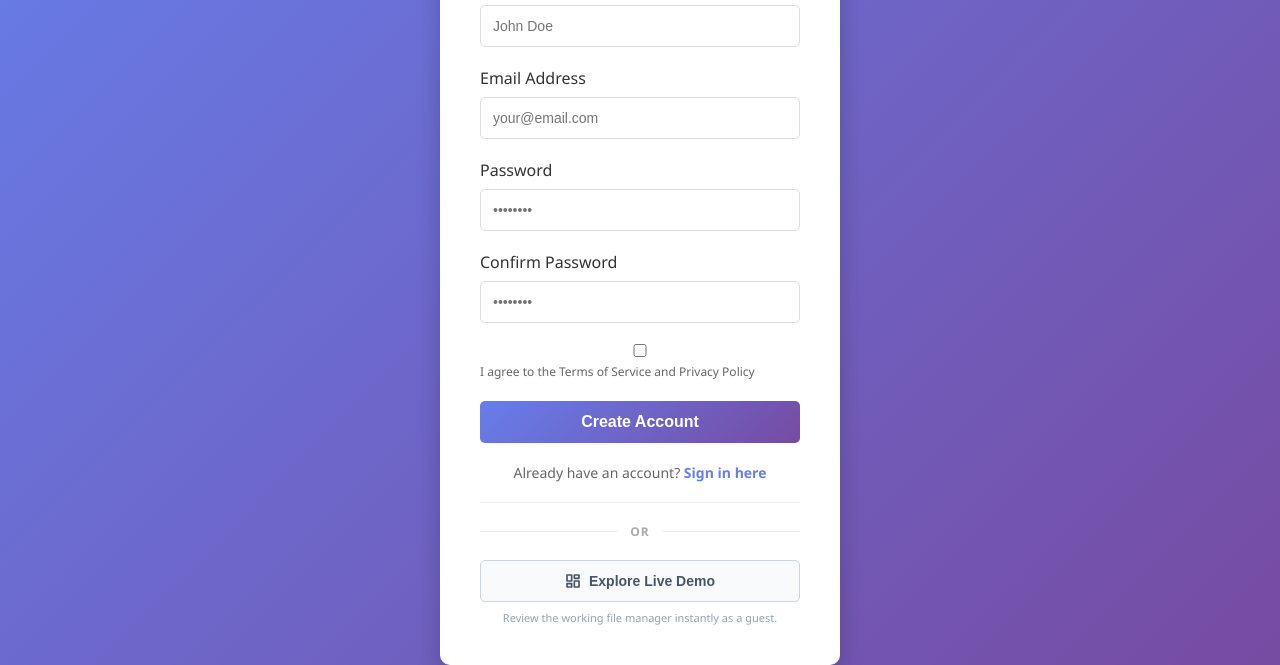
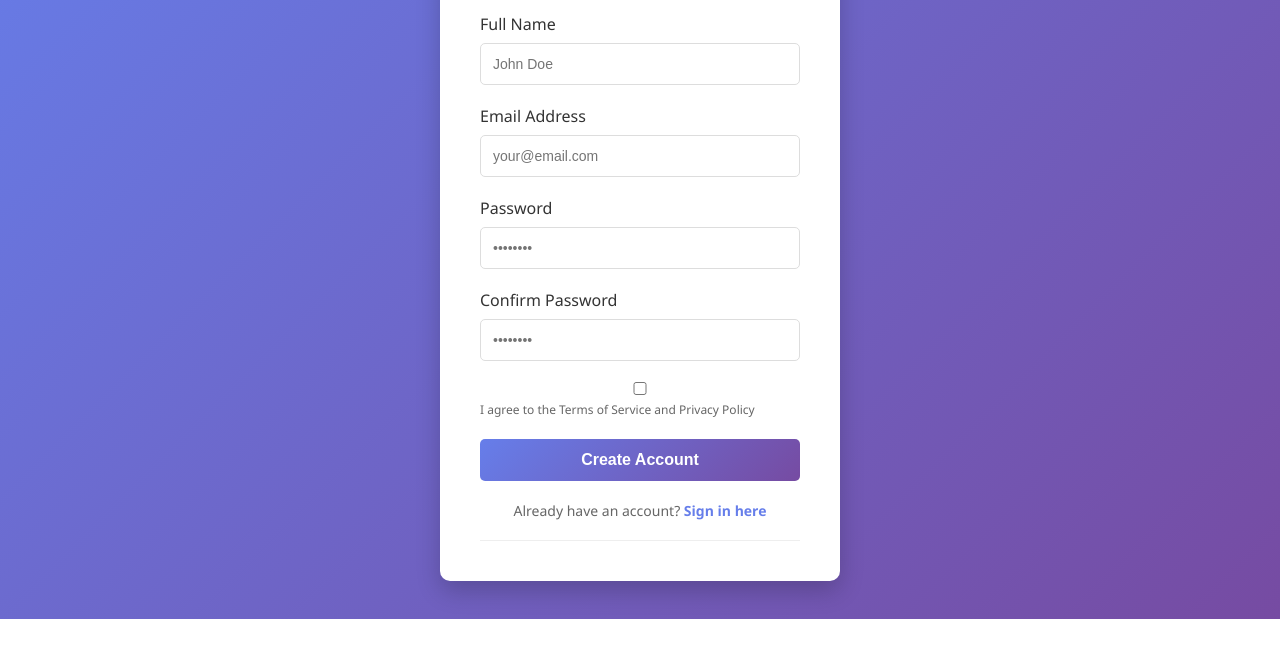
Before and after one commit to lax-s-hub/personal-cloud-storage, a website: page signup.html in a window 1280 px wide. Shown: the part 181-846 px from the top of the page. After the commit the page ends 800 px from the top, so only its background shows below. Drawn offline with Linux system fonts and the light colour scheme.

Commit message:
removed demo

```diff
--- a/signup.html
+++ b/signup.html
@@ -245,32 +245,6 @@
       <div class="login-link">
         <p>Already have an account? <a href="login.html">Sign in here</a></p>
       </div>
-
-      <div class="demo-divider">OR</div>
-
-      <div class="demo-actions">
-        <button onclick="loginAsGuest()" class="btn-guest">
-          <svg
-            width="16"
-            height="16"
-            viewBox="0 0 24 24"
-            fill="none"
-            stroke="currentColor"
-            stroke-width="2.5"
-            stroke-linecap="round"
-            stroke-linejoin="round"
-          >
-            <rect x="3" y="3" width="7" height="9"></rect>
-            <rect x="14" y="3" width="7" height="5"></rect>
-            <rect x="14" y="12" width="7" height="9"></rect>
-            <rect x="3" y="16" width="7" height="5"></rect>
-          </svg>
-          Explore Live Demo
-        </button>
-        <p class="demo-hint">
-          Review the working file manager instantly as a guest.
-        </p>
-      </div>
     </div>
 
     <script>
```
